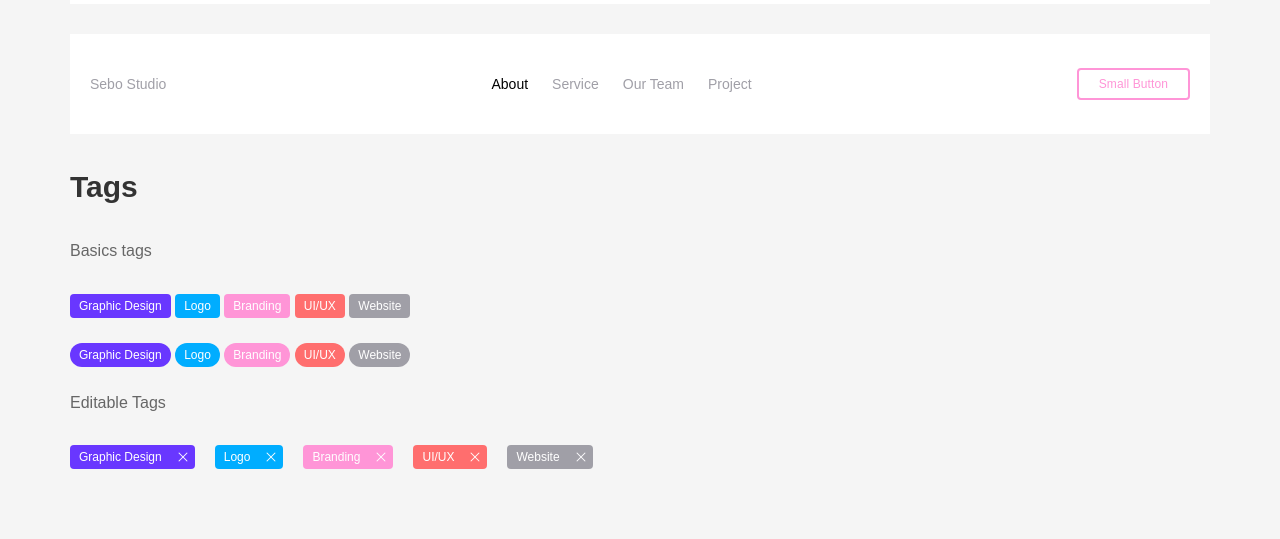
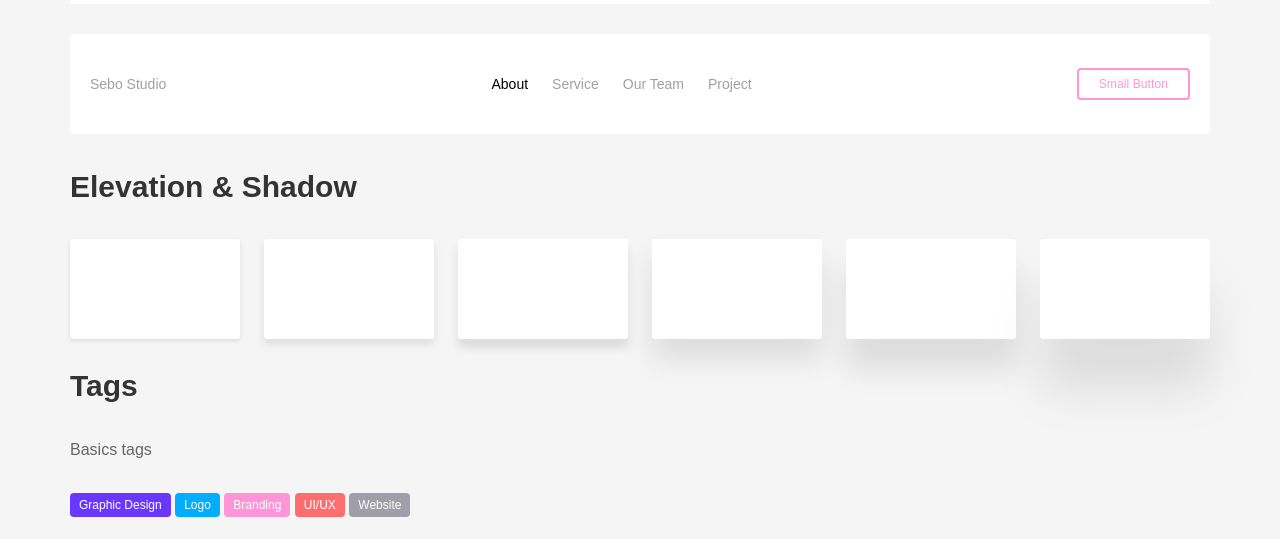
Before and after one commit to candrawaskito/dlscss, a website: page example/components.html in a window 1280 px wide. Shown: the part 682-1221 px from the top of the page. Drawn offline with Linux system fonts and the light colour scheme.

Commit message:
added elevation & shadow

```diff
--- a/example/assets/sass/docs.sass
+++ b/example/assets/sass/docs.sass
@@ -22,6 +22,11 @@ p
 // navbar
 .navbar
     margin-bottom: 30px
+
+// box
+.sb-docs-box
+    width: 100%
+    height: 100px
 
 // tags
 .sb-docs-tags
--- a/example/components.html
+++ b/example/components.html
@@ -145,6 +145,28 @@
             </div>
         </nav>
 
+        <h3>Elevation & Shadow</h3>
+        <div class="columns">
+            <div class="column sb-2">
+                <div class="box sb-docs-box"></div>
+            </div>
+            <div class="column sb-2">
+                <div class="box box-sd-5 sb-docs-box"></div>
+            </div>
+            <div class="column sb-2">
+                <div class="box box-sd-10 sb-docs-box"></div>
+            </div>
+            <div class="column sb-2">
+                <div class="box box-sd-20 sb-docs-box"></div>
+            </div>
+            <div class="column sb-2">
+                <div class="box box-sd-30 sb-docs-box"></div>
+            </div>
+            <div class="column sb-2">
+                <div class="box box-sd-50 sb-docs-box"></div>
+            </div>
+        </div>
+
         <h3>Tags</h3>
         <p>Basics tags</p>
         <div class="block">
--- a/src/sass/elements/_box.sass
+++ b/src/sass/elements/_box.sass
@@ -1,7 +1,12 @@
 $box-color: $text !default
 $box-background-color: $white !default
-$box-radius: $radius-large !default
-$box-shadow: 0 2px 3px rgba($black, 0.1), 0 0 0 1px rgba($black, 0.1) !default
+$box-radius: 3px !default
+$box-shadow: 0 2px 4px 0 rgba(0, 0, 0, 0.1) !default
+$box-shadow-5: 0 5px 8px 0 rgba(0, 0, 0, 0.1) !default
+$box-shadow-10: 0 9px 10px 0 rgba(0, 0, 0, 0.1) !default
+$box-shadow-20: 0 20px 30px 0 rgba(0, 0, 0, 0.1) !default
+$box-shadow-30: 0 30px 30px 0 rgba(0, 0, 0, 0.1) !default
+$box-shadow-50: 0 50px 50px 0 rgba(0, 0, 0, 0.1) !default
 $box-padding: 1.25rem !default
 
 $box-link-hover-shadow: 0 2px 3px rgba($black, 0.1), 0 0 0 1px $link !default
@@ -10,11 +15,21 @@ $box-link-active-shadow: inset 0 1px 2px rgba($black, 0.2), 0 0 0 1px $link !def
 .box
   @extend %block
   background-color: $box-background-color
+  box-shadow: $box-shadow
   border-radius: $box-radius
-  box-shadow: $box-shadow
   color: $box-color
   display: block
   padding: $box-padding
+  &-sd-5
+    box-shadow: $box-shadow-5 !important
+  &-sd-10
+    box-shadow: $box-shadow-10 !important
+  &-sd-20
+    box-shadow: $box-shadow-20 !important
+  &-sd-30
+    box-shadow: $box-shadow-30 !important
+  &-sd-50
+    box-shadow: $box-shadow-50 !important
 
 a.box
   &:hover,
```
Also changed, not shown: dist/css/dlscss.css, example/assets/css/docs.css, 1 other file.
